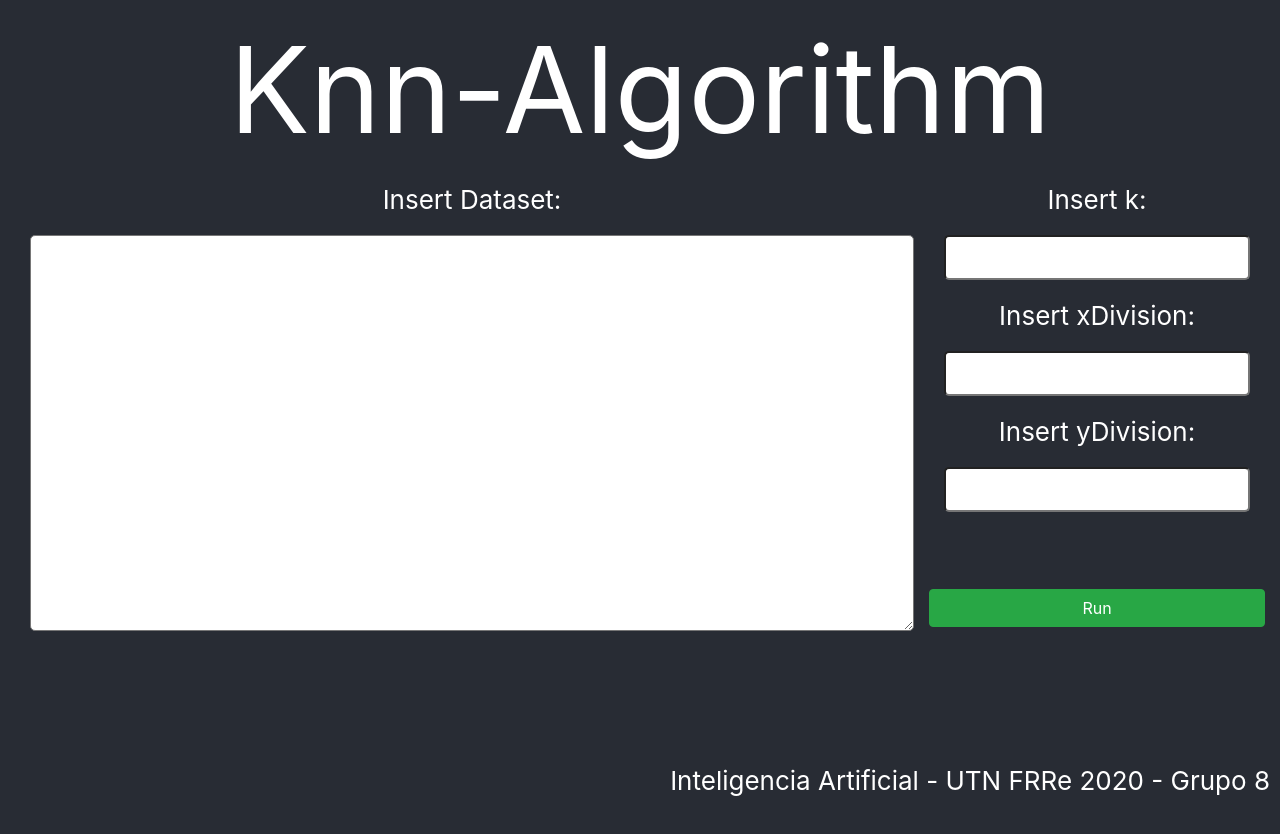
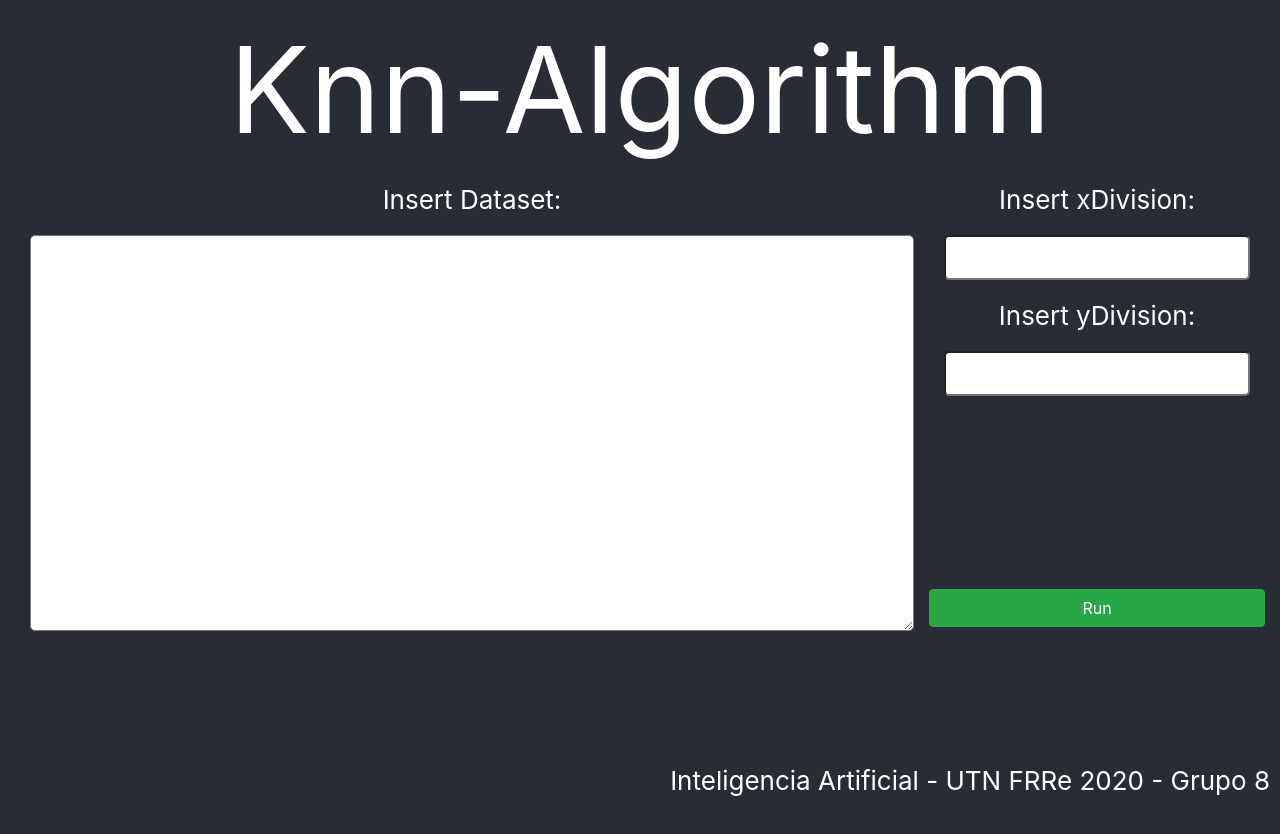
Before and after one commit to santisolis97/knn2020, a React (Create React App) app: page / in a window 1280 px wide. Shown: the top 834 px of the page. Built offline with nearby package versions, Linux system fonts and the light colour scheme.

Commit message:
cleaning code

```diff
--- a/src/App.js
+++ b/src/App.js
@@ -428,14 +428,6 @@ class App extends React.Component {
                 </div>
                 <div className="col">
                   <div className="form-group">
-                    <p>Insert k:</p>
-                    <input
-                      className="container-fluid"
-                      type="number"
-                      name="kValue"
-                    ></input>
-                  </div>
-                  <div className="form-group">
                     <p>Insert xDivision:</p>
                     <input
                       className="container-fluid"
```
